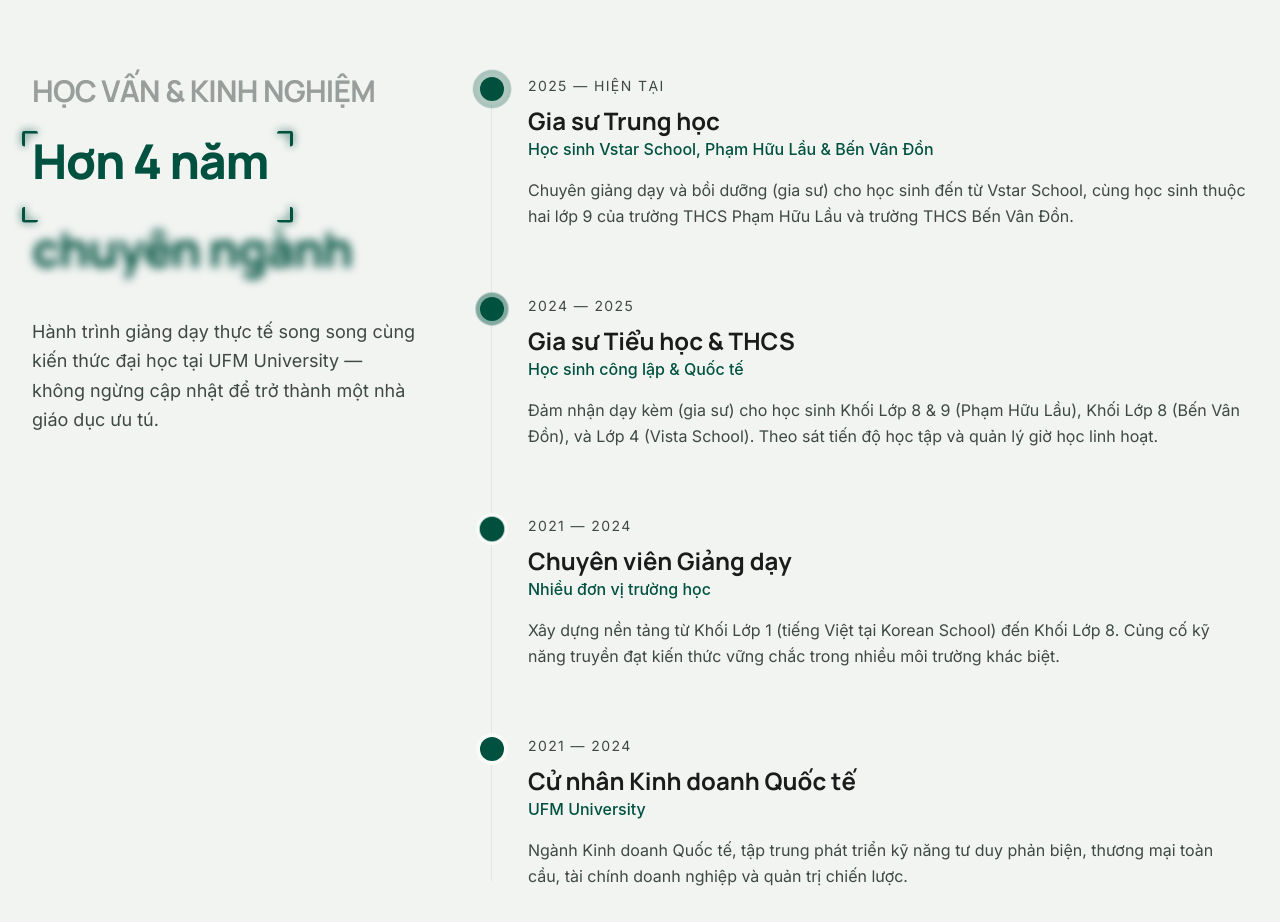
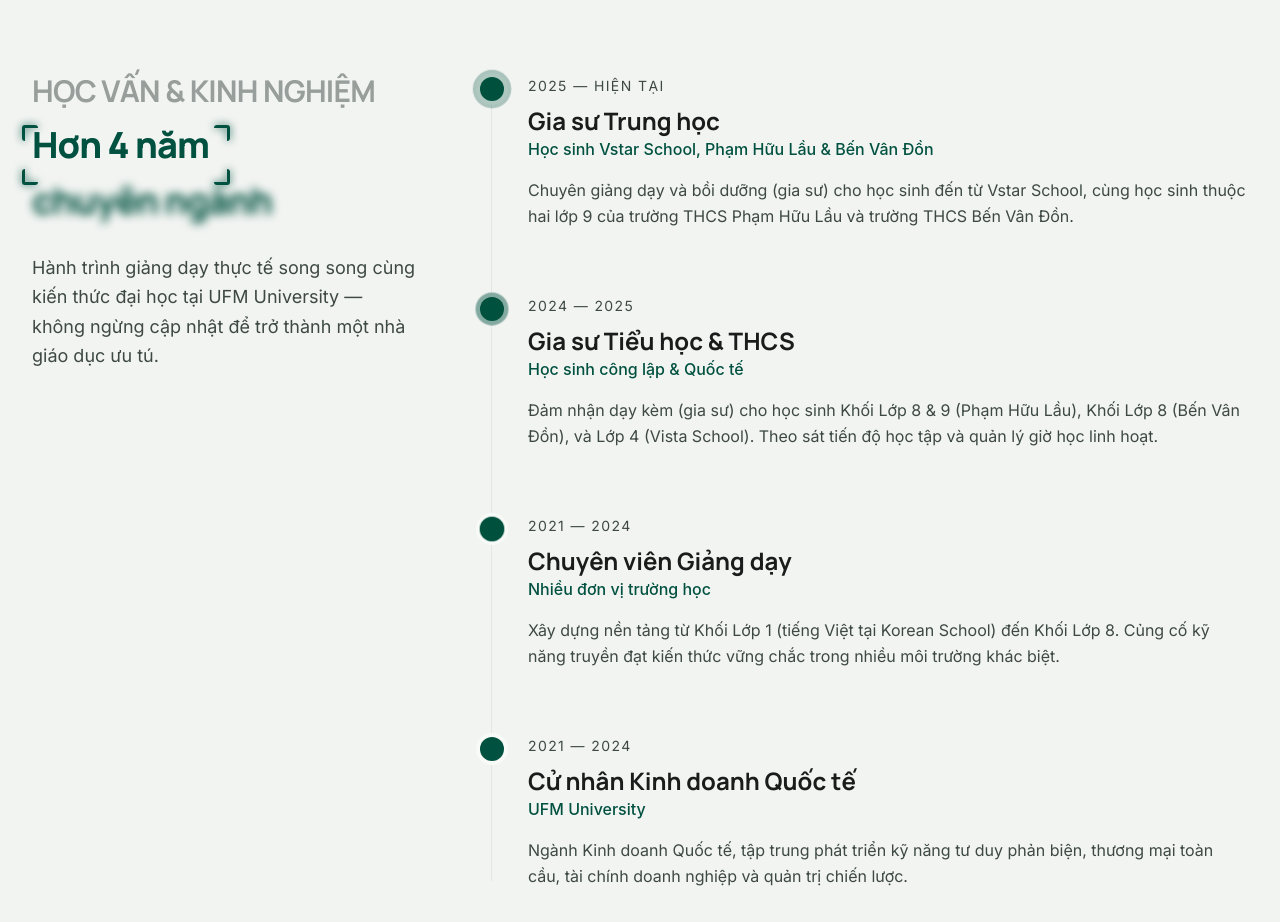
Before and after one commit to TwuanMinn/cv.rosi, a React (Vite) app: page / in a window 1280 px wide. Shown: the part 1220-2142 px from the top of the page. Built offline with nearby package versions, Linux system fonts and the light colour scheme.

Commit message:
style: reduce TrueFocus text size to 3xl/4xl per user request

```diff
--- a/src/components/ui/TrueFocus.tsx
+++ b/src/components/ui/TrueFocus.tsx
@@ -91,7 +91,7 @@ const TrueFocus: React.FC<TrueFocusProps> = ({
             ref={el => {
               wordRefs.current[index] = el;
             }}
-            className="relative text-[2rem] md:text-[3rem] font-headline font-extrabold text-primary cursor-pointer tracking-tight"
+            className="relative text-3xl md:text-4xl font-headline font-extrabold text-primary cursor-pointer tracking-tight"
             style={
               {
                 filter: manualMode
```
